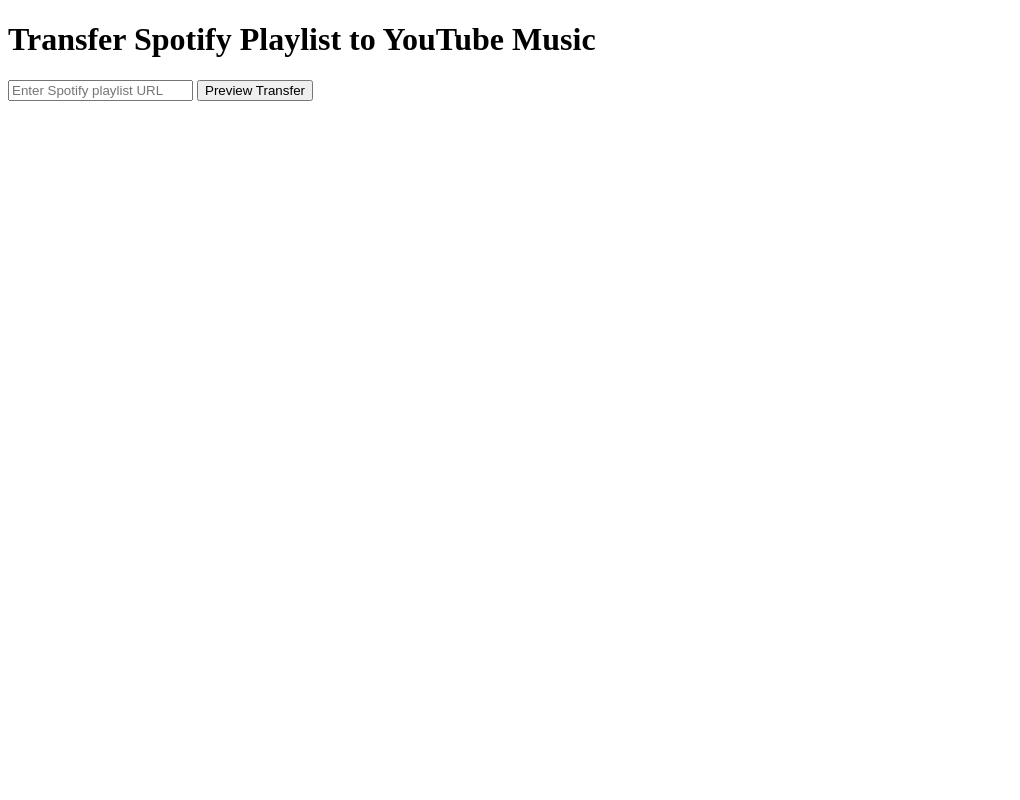
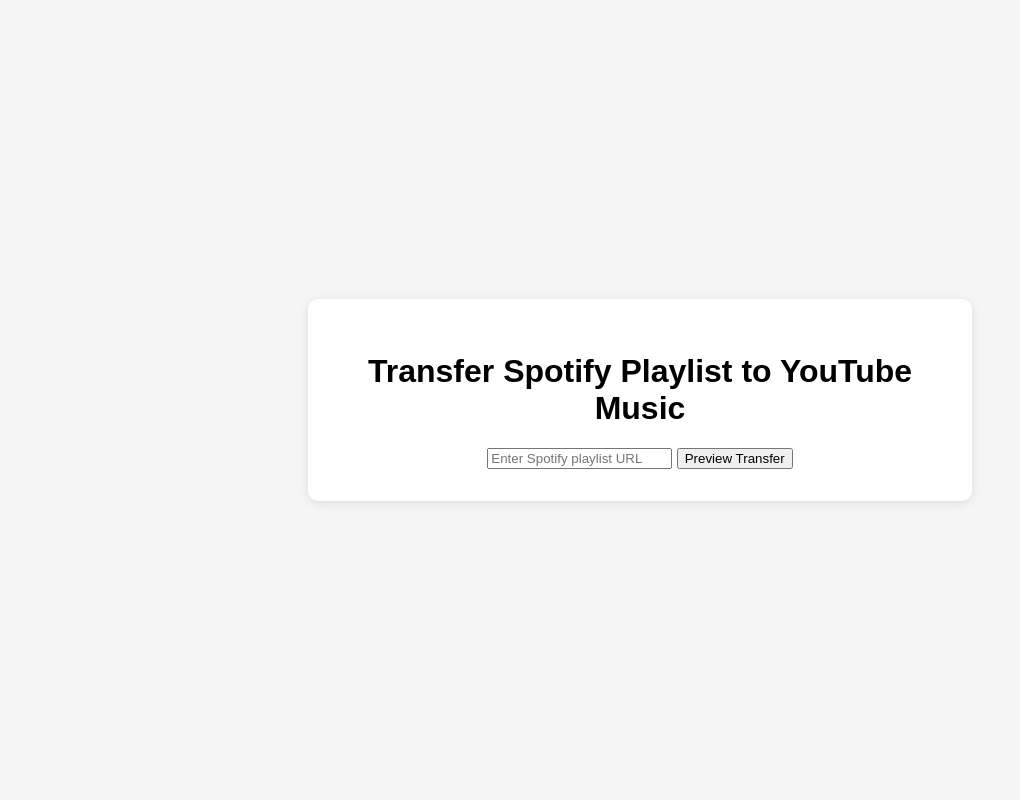
Before and after one commit to hman04/musicTransfer, a Flask app: page / in a window 1280 px wide. Shown: the whole page, without its empty margins (0-1020 px from the left). Run offline with Flask 3, Linux system fonts and the light colour scheme.

Commit message:
centering

```diff
--- a/templates/index.html
+++ b/templates/index.html
@@ -3,7 +3,7 @@
 <head>
     <meta charset="UTF-8">
     <meta name="viewport" content="width=device-width, initial-scale=1.0, maximum-scale=1.0, user-scalable=no">
-    <title>Spotify to YouTube Music Transfer</title>
+    <title>Music Transfer</title>
 
     <!-- Mobile icons -->
     <link rel="icon" type="image/x-icon" href="{{ url_for('static', filename='favicon.ico') }}">
@@ -11,6 +11,24 @@
 
     <!-- Mobile-friendly CSS -->
     <style>
+        body {
+            display: flex;
+            justify-content: center;
+            align-items: center;
+            min-height: 100vh;
+            margin: 0;
+            font-family: Arial, sans-serif;
+            background-color: #f5f5f5;
+        }
+        .container {
+            text-align: center;
+            padding: 2rem;
+            background: white;
+            border-radius: 10px;
+            box-shadow: 0 2px 10px rgba(0,0,0,0.1);
+            width: 90%;
+            max-width: 600px;
+        }
         @media (max-width: 768px) {
             .container {
                 width: 95%;
@@ -84,6 +102,7 @@
     </style>
 </head>
 <body>
+    <div class="container">
         <h1>Transfer Spotify Playlist to YouTube Music</h1>
 
         <form id="transferForm">
@@ -104,6 +123,7 @@
             </div>
             <div id="progressStats" class="progress-stats"></div>
             <div id="progressStatus" class="progress-status"></div>
+        </div>
     </div>
 
     <script>
```
Lines whose indentation alone changed are shown as unchanged.
